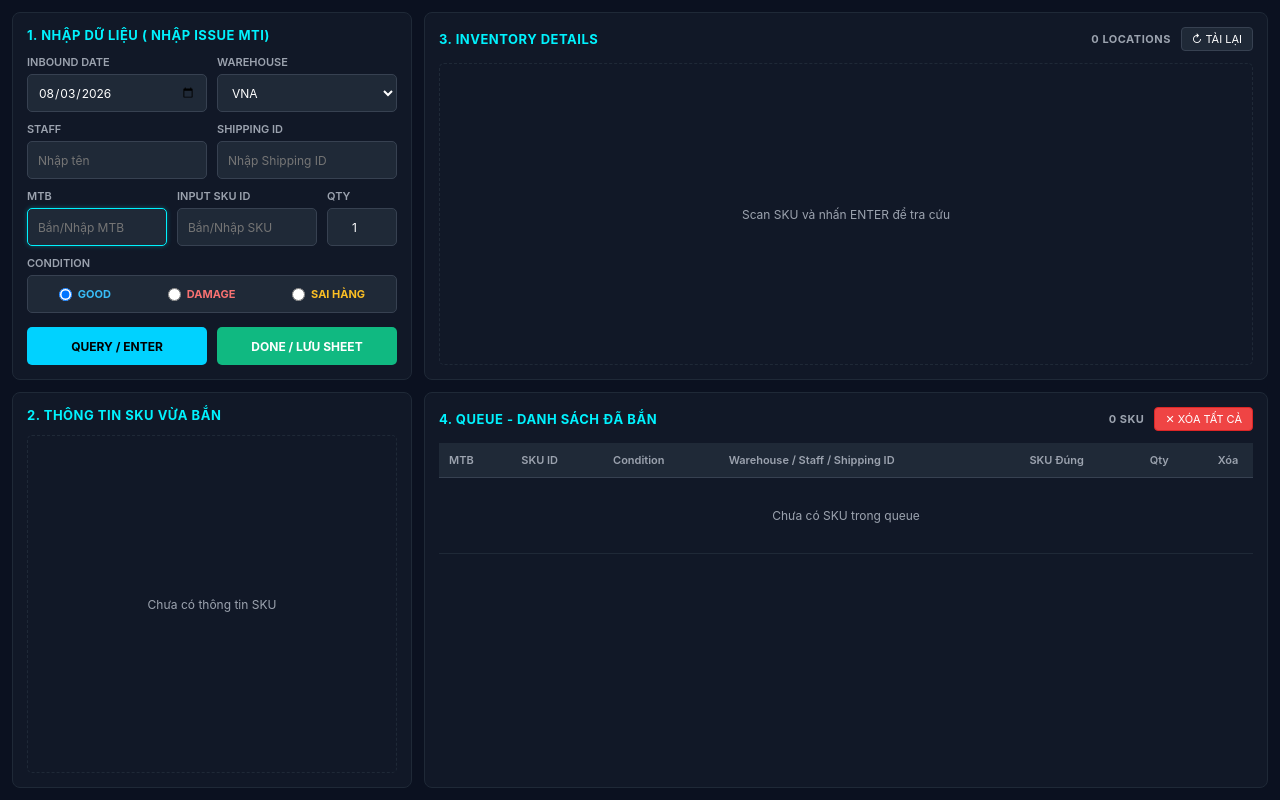
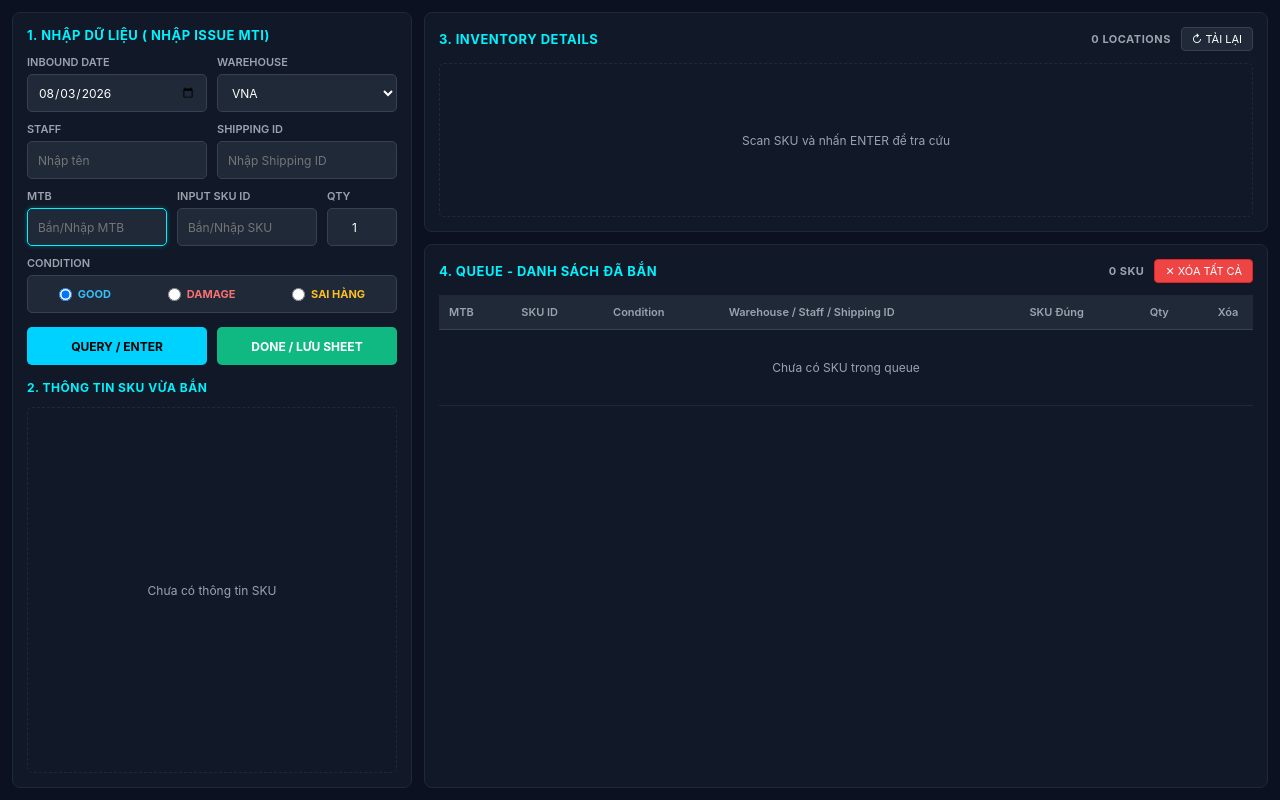
Before and after one commit to Shopee-ctrl/Issue-MTI, a plain HTML site: page index.html in a window 1280 px wide. Drawn offline with Linux system fonts and the light colour scheme.

Commit message:
Update index.html

```diff
--- a/index.html
+++ b/index.html
@@ -35,10 +35,11 @@
             overflow: hidden;
         }
 
+        /* Điều chỉnh tỉ lệ hàng: Hàng 1 cố định 220px cho ô 3 ngắn lại, Hàng 2 (1fr) mở rộng ô 4 */
         .dashboard {
             display: grid;
             grid-template-columns: 400px 1fr;
-            grid-template-rows: auto 1fr;
+            grid-template-rows: 220px 1fr;
             gap: 12px;
             height: calc(100vh - 24px);
         }
@@ -51,6 +52,7 @@
             display: flex;
             flex-direction: column;
             position: relative;
+            overflow: hidden;
         }
 
         .card-header {
@@ -200,6 +202,9 @@
             font-weight: 600;
             padding: 10px;
             border-bottom: 1px solid #374151;
+            position: sticky;
+            top: 0;
+            z-index: 10;
         }
         td { padding: 9px 10px; border-bottom: 1px solid #1f2937; color: #d1d5db; }
 
@@ -219,8 +224,8 @@
 
 <div class="dashboard">
 
-    <!-- KHUNG 1: NHẬP DỮ LIỆU -->
-    <div class="card">
+    <!-- KHUNG 1: NHẬP DỮ LIỆU (Tự co giãn chiều cao theo nội dung) -->
+    <div class="card" style="grid-row: span 2;">
         <div class="card-header">1. NHẬP DỮ LIỆU ( Nhập issue MTI)</div>
 
         <div class="form-row-2">
@@ -282,9 +287,17 @@
             <button class="btn-action btn-query" onclick="addToQueue()">QUERY / ENTER</button>
             <button class="btn-action btn-done" id="btnSave" onclick="saveToSheet()">DONE / LƯU SHEET</button>
         </div>
+
+        <!-- THÔNG TIN SKU VỪA BẮN (Lồng trong Khung 1 bên dưới) -->
+        <div style="margin-top: 15px; flex: 1; display: flex; flex-direction: column;">
+            <div class="card-header" style="font-size: 12px;">2. THÔNG TIN SKU VỪA BẮN</div>
+            <div class="placeholder-box" id="recentSkuBox">
+                Chưa có thông tin SKU
+            </div>
+        </div>
     </div>
 
-    <!-- KHUNG 3: INVENTORY DETAILS -->
+    <!-- KHUNG 3: INVENTORY DETAILS (Chiều cao thu gọn 220px) -->
     <div class="card">
         <div class="card-header">
             <span>3. INVENTORY DETAILS</span>
@@ -298,15 +311,7 @@
         </div>
     </div>
 
-    <!-- KHUNG 2: THÔNG TIN SKU VỪA BẮN -->
-    <div class="card">
-        <div class="card-header">2. THÔNG TIN SKU VỪA BẮN</div>
-        <div class="placeholder-box" id="recentSkuBox">
-            Chưa có thông tin SKU
-        </div>
-    </div>
-
-    <!-- KHUNG 4: QUEUE - DANH SÁCH ĐÃ BẮN -->
+    <!-- KHUNG 4: QUEUE - DANH SÁCH ĐÃ BẮN (Mở rộng toàn bộ chiều cao còn lại) -->
     <div class="card">
         <div class="card-header">
             <span>4. QUEUE - DANH SÁCH ĐÃ BẮN</span>
@@ -340,7 +345,6 @@
 </div>
 
 <script>
-    // URL Web App Apps Script mới
     const SCRIPT_URL = "https://script.google.com/macros/s/AKfycbx6Y-skp23Wt4UPnqJhACEgA3qbYfl3_3lYjSlD9UVHV_nGfzcBaBbfxfAb22_83aAh/exec";
 
     let queue = [];
```
